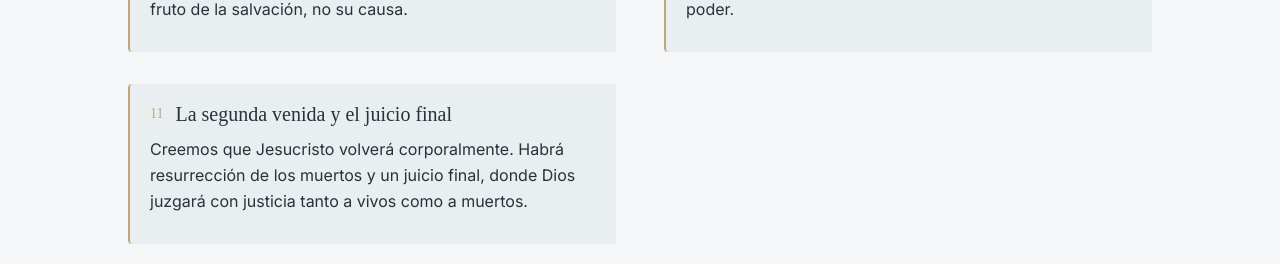
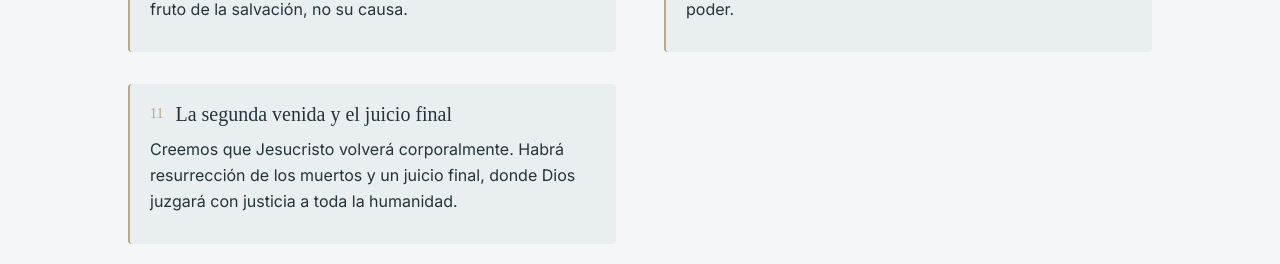
Before and after one commit to vnasp/ibrpuntaarenas-react, a React (Vite) app: page /en-que-creemos in a window 1280 px wide. Shown: the part 1853-2117 px from the top of the page. Built offline with nearby package versions, Linux system fonts and the light colour scheme; a web font is replaced by a local one.

Commit message:
fix phrase in quotation

```diff
--- a/src/components/enqueCreemos/IglesiaTab.tsx
+++ b/src/components/enqueCreemos/IglesiaTab.tsx
@@ -180,8 +180,8 @@ export default function IglesiaTab({
           </div>
           <p className="font-body text-base leading-relaxed">
             Creemos que Jesucristo volverá corporalmente. Habrá resurrección de
-            los muertos y un juicio final, donde Dios juzgará con justicia tanto
-            a vivos como a muertos.
+            los muertos y un juicio final, donde Dios juzgará con justicia a
+            toda la humanidad.
           </p>
         </div>
       </div>
```
